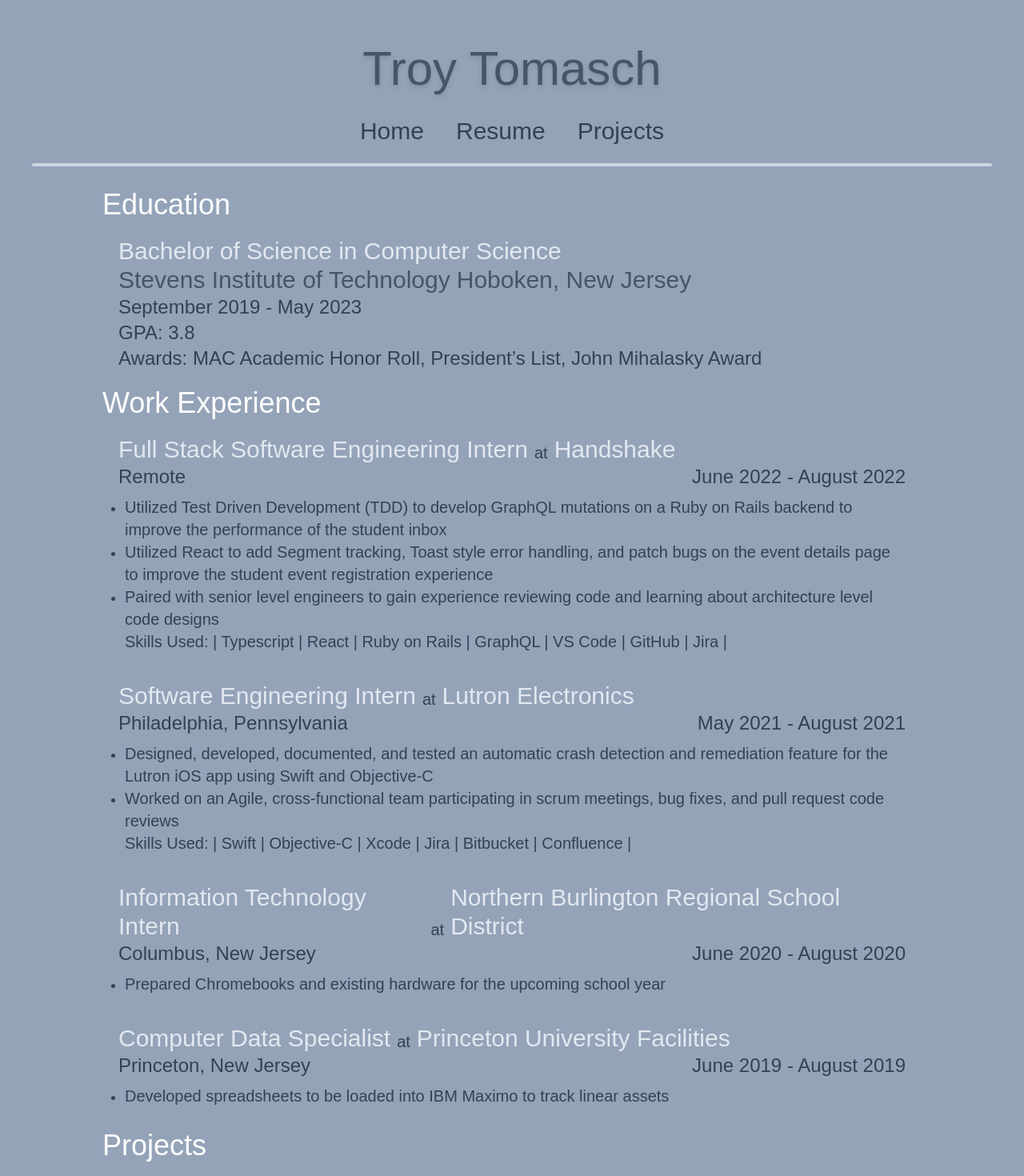
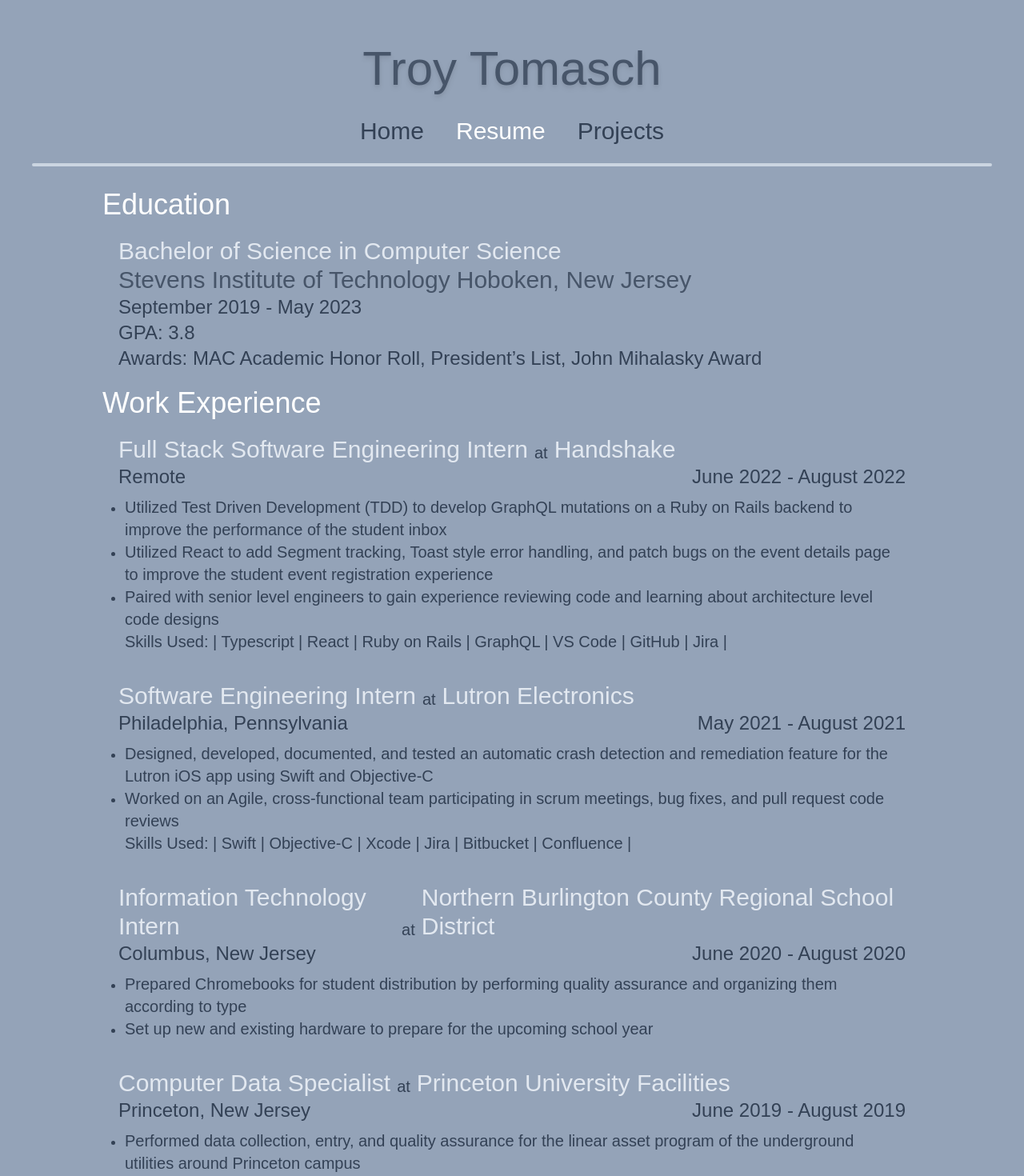
Before and after one commit to troytomasch/PersonalWebsite, a React (Create React App) app: page /resume in a window 1280 px wide. Shown: the top 1470 px of the page at 80% size. Built offline with nearby package versions, Linux system fonts and the light colour scheme.

Commit message:
Highlighting nav options
- Added highlighting for the currently selected nav option
- Updated some of the data on my resume too just cause

```diff
--- a/src/data/index.js
+++ b/src/data/index.js
@@ -41,12 +41,13 @@ const experiences = [
   },
   {
     title: "Information Technology Intern",
-    company: "Northern Burlington Regional School District",
+    company: "Northern Burlington County Regional School District",
     location: "Columbus, New Jersey",
     startDate: "06/01/2020",
     endDate: "08/01/2020",
     description: [
-      "Prepared Chromebooks and existing hardware for the upcoming school year",
+      "Prepared Chromebooks for student distribution by performing quality assurance and organizing them according to type",
+      "Set up new and existing hardware to prepare for the upcoming school year",
     ],
     skills: [],
   },
@@ -57,7 +58,8 @@ const experiences = [
     startDate: "06/01/2019",
     endDate: "08/01/2019",
     description: [
-      "Developed spreadsheets to be loaded into IBM Maximo to track linear assets",
+      "Performed data collection, entry, and quality assurance for the linear asset program of the underground utilities around Princeton campus",
+      "Developed spreadsheets in Excel to track the life cycle of the underground utilities across campus by loading them into the IBM Maximo program",
     ],
     skills: [],
   },
--- a/src/molecules/NavBar.jsx
+++ b/src/molecules/NavBar.jsx
@@ -3,7 +3,22 @@ import { Link } from "react-router-dom";
 import HeaderText from "../atoms/HeaderText";
 
 // Component for the navigation bar
-const NavBar = () => {
+const NavBar = (props) => {
+  // Currently selected heading
+  let selected = props.selected;
+
+  let homeColor = null;
+  let resumeColor = null;
+  let projectsColor = null;
+
+  if (selected === "Home") {
+    homeColor = "text-white";
+  } else if (selected === "Resume") {
+    resumeColor = "text-white";
+  } else if (selected === "Projects") {
+    projectsColor = "text-white";
+  }
+
   // Added CSS for hovering over the links
   const linkTextCSS = "hover:text-white";
 
@@ -13,15 +28,23 @@ const NavBar = () => {
   return (
     <div className="flex h-16 flex-row items-center justify-center md:w-full">
       <Link className={linkCSS} to="/">
-        <HeaderText text={"Home"} styles={linkTextCSS} />
+        <HeaderText text={"Home"} styles={linkTextCSS} textColor={homeColor} />
       </Link>
 
       <Link className={linkCSS} to="/resume">
-        <HeaderText text={"Resume"} styles={linkTextCSS} />
+        <HeaderText
+          text={"Resume"}
+          styles={linkTextCSS}
+          textColor={resumeColor}
+        />
       </Link>
 
       <Link className={linkCSS} to="/projects">
-        <HeaderText text={"Projects"} styles={linkTextCSS} />
+        <HeaderText
+          text={"Projects"}
+          styles={linkTextCSS}
+          textColor={projectsColor}
+        />
       </Link>
     </div>
   );
--- a/src/organisms/Header.jsx
+++ b/src/organisms/Header.jsx
@@ -3,11 +3,14 @@ import WebsiteTitle from "../atoms/WebsiteTitle";
 import NavBar from "../molecules/NavBar";
 
 // Component for the website header to be included in all pages
-const Header = () => {
+const Header = (props) => {
+  // Currently selected header
+  const page = props.page;
+
   return (
     <div className="flex flex-col justify-center items-center mb-5">
       <WebsiteTitle />
-      <NavBar />
+      <NavBar selected={page} />
       <div className="h-0 border-2 w-full rounded-sm m-2 border-slate-300"></div>
     </div>
   );
--- a/src/pages/Home.jsx
+++ b/src/pages/Home.jsx
@@ -11,7 +11,7 @@ const Home = () => {
   return (
     <div>
       <div className="bg-slate-400">
-        <Header />
+        <Header page={"Home"} />
 
         <div className="flex items-center justify-center">
           <HomeLayout />
--- a/src/pages/Projects.jsx
+++ b/src/pages/Projects.jsx
@@ -11,7 +11,7 @@ const Projects = () => {
 
   return (
     <div>
-      <Header />
+      <Header page={"Projects"} />
 
       <div className="flex flex-col items-center">
         <div className="max-w-screen-lg">
--- a/src/pages/Resume.jsx
+++ b/src/pages/Resume.jsx
@@ -13,7 +13,7 @@ const Resume = () => {
 
   return (
     <div>
-      <Header />
+      <Header page={"Resume"} />
 
       <div className="flex flex-col items-center">
         <div className="sm:max-w-screen-lg">
```
